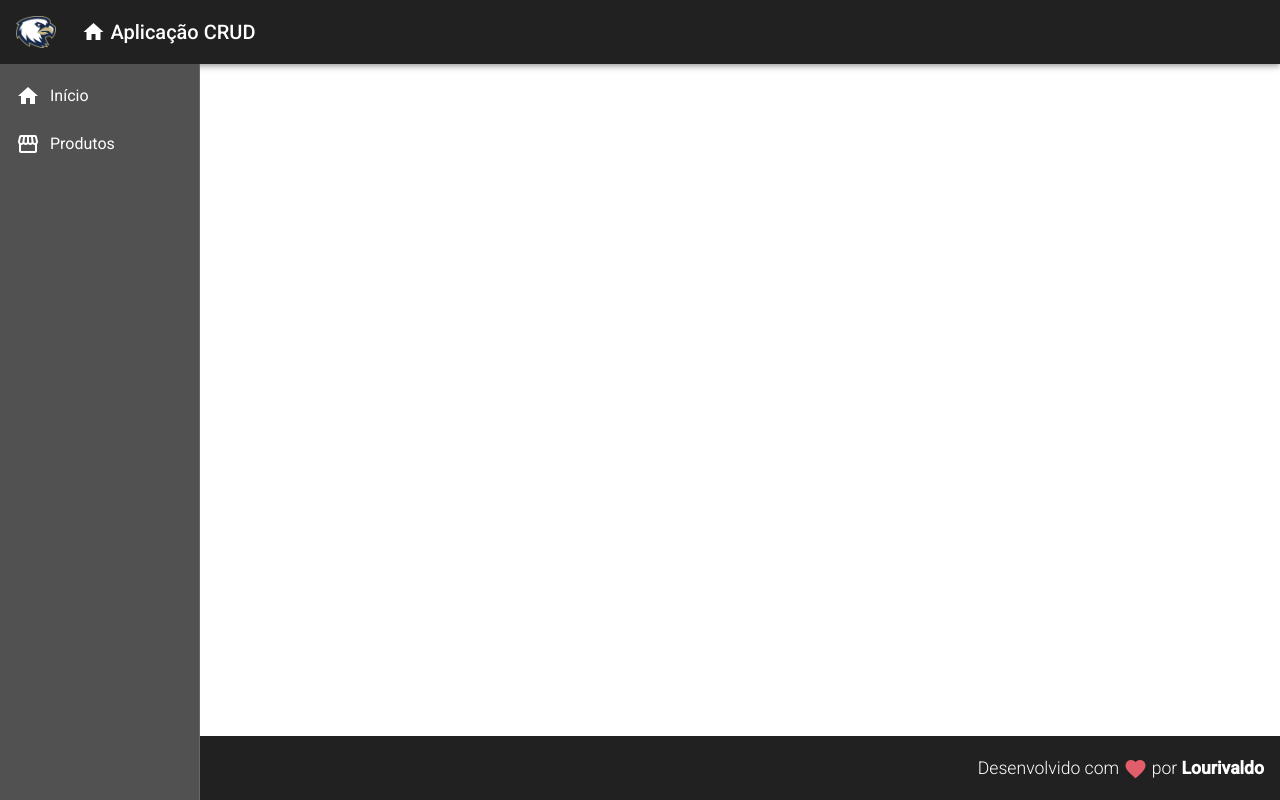
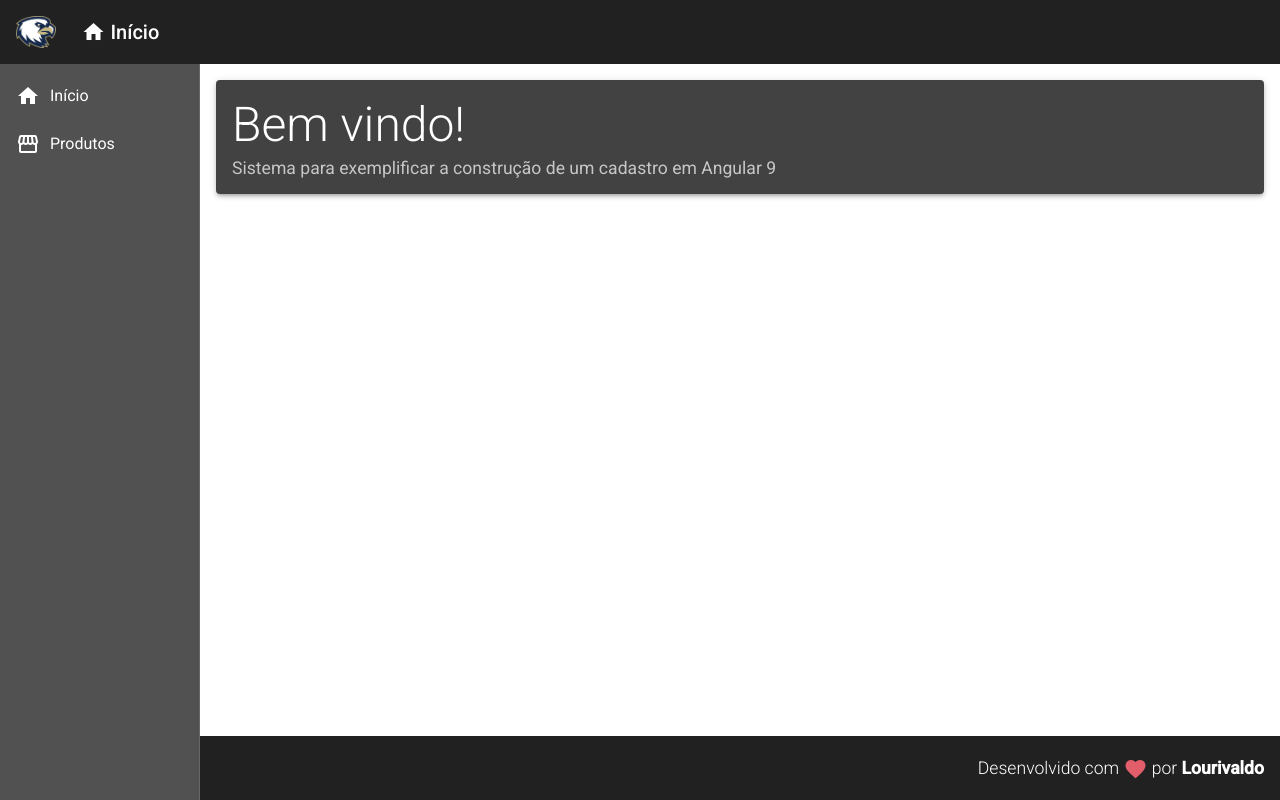
Before and after one commit to lourivaldo/cod3r-angular-9, an Angular app in the folder frontend/: page / in a window 1280 px wide. Built offline with nearby package versions, Linux system fonts and the light colour scheme.

Commit message:
Adicionado componente Home

```diff
--- a/frontend/src/app/app.module.ts
+++ b/frontend/src/app/app.module.ts
@@ -7,17 +7,20 @@
 import { MatToolbarModule } from "@angular/material/toolbar";
 import { MatSidenavModule} from "@angular/material/sidenav";
 import { MatListModule } from "@angular/material/list";
+import { MatCardModule } from "@angular/material/card";
 
 import { HeaderComponent } from './components/template/header/header.component';
 import { FooterComponent } from './components/template/footer/footer.component';
 import { NavComponent } from './components/template/nav/nav.component';
+import { HomeComponent } from './views/home/home.component';
 
 @NgModule({
   declarations: [
     AppComponent,
     HeaderComponent,
     FooterComponent,
-    NavComponent
+    NavComponent,
+    HomeComponent
   ],
   imports: [
     BrowserModule,
@@ -26,6 +29,7 @@
     MatToolbarModule,
     MatSidenavModule,
     MatListModule,
+    MatCardModule,
   ],
   providers: [],
   bootstrap: [AppComponent]
--- a/frontend/src/app/components/template/header/header.component.html
+++ b/frontend/src/app/components/template/header/header.component.html
@@ -9,7 +9,7 @@
         <i class="material-icons">
           home
         </i>
-        Aplicação CRUD
+        Início
       </a>
     </span>
 </mat-toolbar>
--- a/frontend/src/app/components/template/nav/nav.component.css
+++ b/frontend/src/app/components/template/nav/nav.component.css
@@ -1,12 +1,17 @@
 .sidenav {
-    background-color: #515151;
-    width: 200px;
+  background-color: #515151;
+  width: 200px;
 }
 
 .sidenav a {
-    color: #FFF;
+  color: #FFF;
 }
 
 .sidenav i {
-    padding-right: 10px;
+  padding-right: 10px;
 }
+
+.content {
+  padding: 16px;
+  background-color: #FFFFFF;
+}
--- a/frontend/src/app/components/template/nav/nav.component.html
+++ b/frontend/src/app/components/template/nav/nav.component.html
@@ -9,4 +9,7 @@
             </a>
         </mat-nav-list>
     </mat-sidenav>
+    <mat-sidenav-content class="content">
+        <app-home></app-home>
+    </mat-sidenav-content>
 </mat-sidenav-container>
--- /dev/null
+++ b/frontend/src/app/views/home/home.component.css
@@ -0,0 +1,10 @@
+.home .title {
+  font-size: 3rem;
+  font-weight: 300;
+  line-height: 1.2;
+}
+
+.home .subtitle {
+  font-size: 1.1rem;
+
+}
--- /dev/null
+++ b/frontend/src/app/views/home/home.component.html
@@ -0,0 +1,6 @@
+<mat-card class="home mat-elevation-z3">
+    <mat-card-title class="title">Bem vindo!</mat-card-title>
+    <mat-card-subtitle class="subtitle">
+        Sistema para exemplificar a construção de um cadastro em Angular 9
+    </mat-card-subtitle>
+</mat-card>
--- /dev/null
+++ b/frontend/src/app/views/home/home.component.ts
@@ -0,0 +1,15 @@
+import { Component, OnInit } from '@angular/core';
+
+@Component({
+  selector: 'app-home',
+  templateUrl: './home.component.html',
+  styleUrls: ['./home.component.css']
+})
+export class HomeComponent implements OnInit {
+
+  constructor() { }
+
+  ngOnInit(): void {
+  }
+
+}
```
Also changed, not shown: 1 other file (tests, documents, lock files or other folders).
